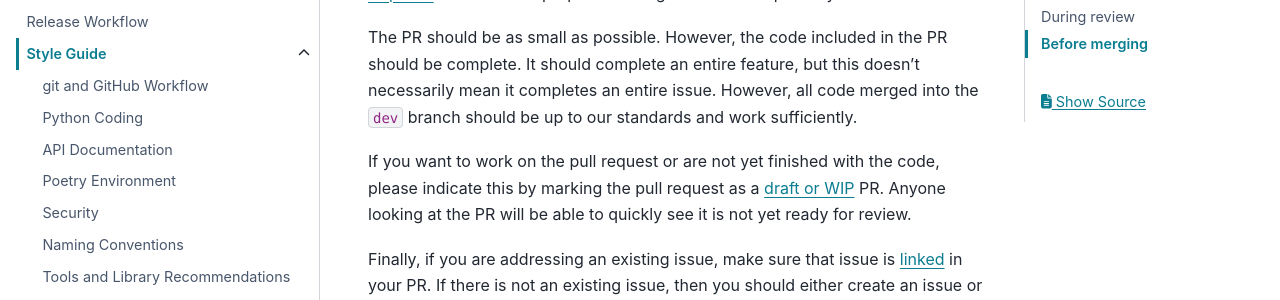
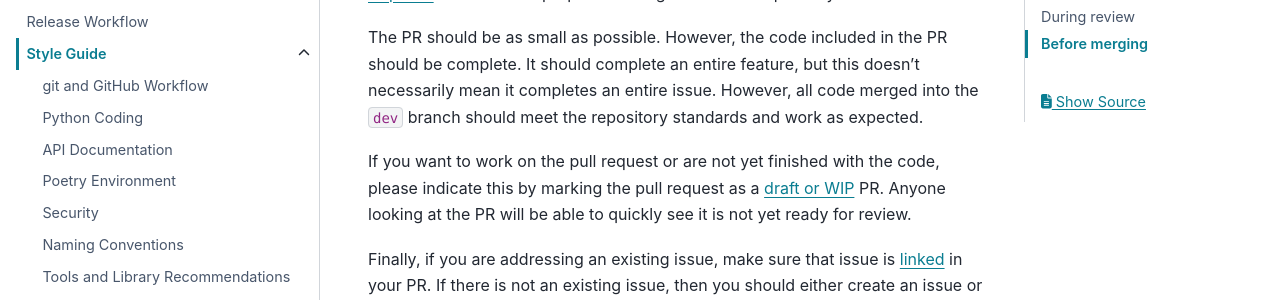
Before and after one commit to IMAP-Science-Operations-Center/imap_processing, a Sphinx documentation site: the page built from docs/source/development/style-guide/review-standards.rst, in a window 1280 px wide and 900 px high, scrolled down 326 px. Shown: the part 153-453 px from the top of the window. Built offline with Sphinx 7.4.7 and the PyData theme 0.15.4, drawn with Linux system fonts in a browser that asks for light colours.

Commit message:
Update docs/source/development/style-guide/review-standards.rst
Co-authored-by: Greg Lucas <greg.m.lucas@gmail.com>

```diff
--- a/docs/source/development/style-guide/review-standards.rst
+++ b/docs/source/development/style-guide/review-standards.rst
@@ -13,7 +13,7 @@ Before you create the pull request, you should go through the :ref:`checklist fo
 the proposed changes meet the repository standards.
 
 The PR should be as small as possible. However, the code included in the PR should be complete. It should complete an entire feature, but this doesn't necessarily mean it completes an entire issue.
-However, all code merged into the ``dev`` branch should be up to our standards and work sufficiently.
+However, all code merged into the ``dev`` branch should meet the repository standards and work as expected.
 
 If you want to work on the pull request or are not yet finished with the code, please indicate this by marking the pull request as a
 `draft or WIP <https://docs.github.com/en/pull-requests/collaborating-with-pull-requests/proposing-changes-to-your-work-with-pull-requests/about-pull-requests#draft-pull-requests>`_ PR.
```
